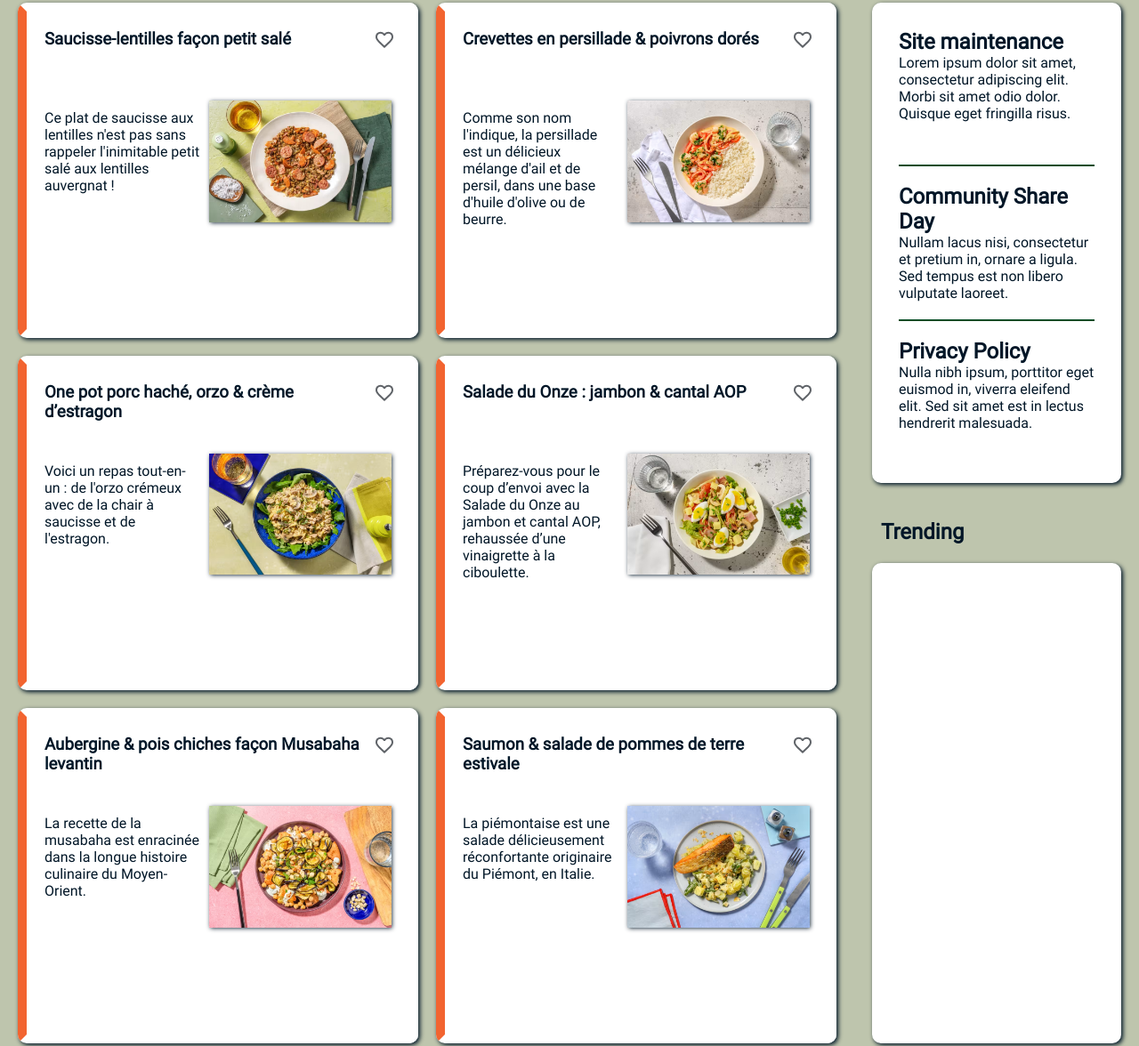
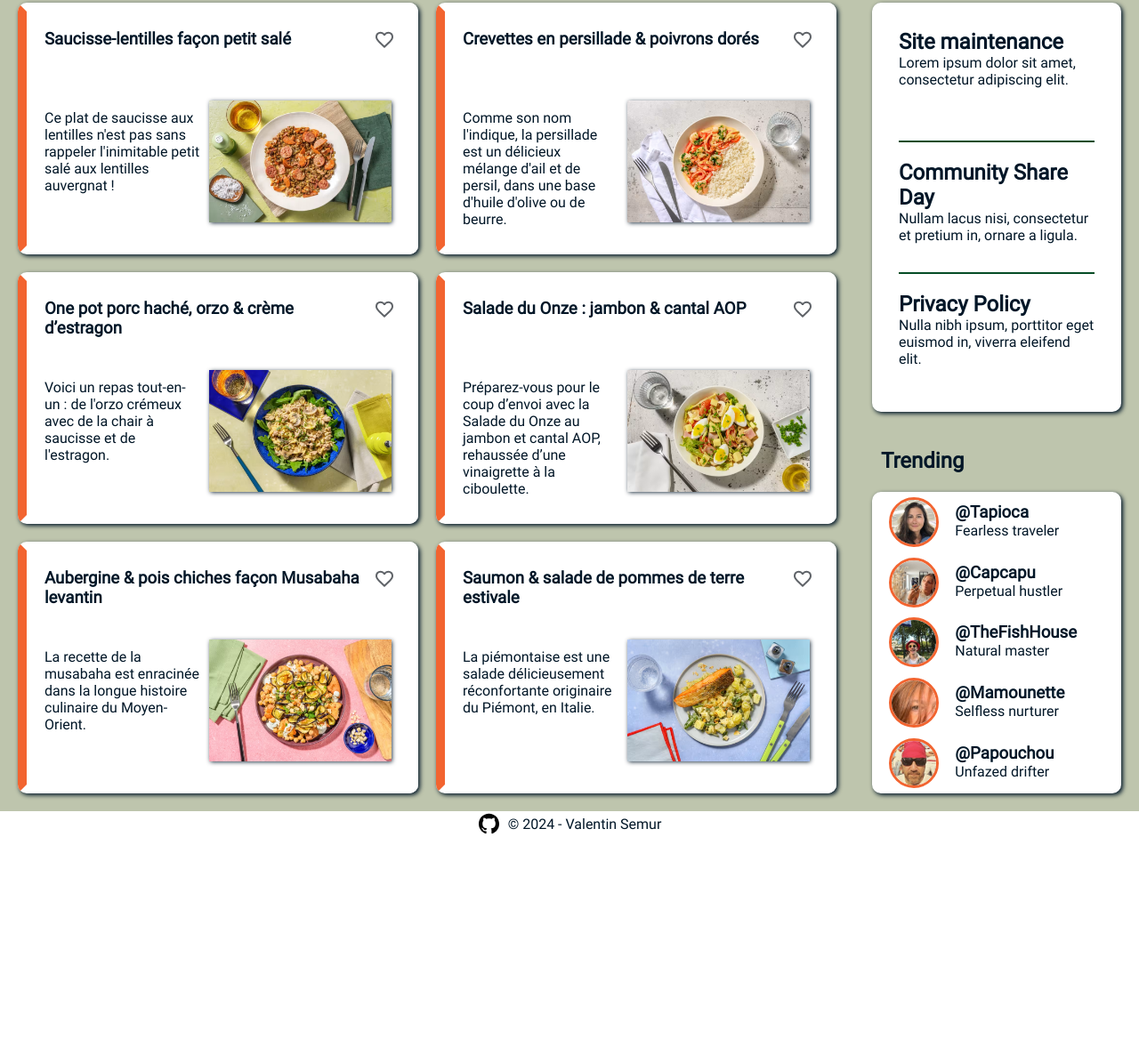
Before and after one commit to Valentin-Semur/odin_projects, a plain HTML site: page index.html in a window 1280 px wide. Shown: the part 259-1435 px from the top of the page at 89% size. After the commit the page ends 1201 px from the top, so only its background shows below. Drawn offline with Linux system fonts and the light colour scheme.

Commit message:
feat: finish webpage

```diff
--- a/index.html
+++ b/index.html
@@ -120,28 +120,57 @@
         <div class="announcements card disposable">
             <div>
                 <h2>Site maintenance</h2>
-                <p>Lorem ipsum dolor sit amet, consectetur adipiscing elit. Morbi sit amet odio dolor. Quisque eget fringilla risus.</p>
+                <p>Lorem ipsum dolor sit amet, consectetur adipiscing elit.</p>
             </div>
             <div class="separator"></div>
             <div>
                 <h2>Community Share Day</h2>
-                <p>Nullam lacus nisi, consectetur et pretium in, ornare a ligula. Sed tempus est non libero vulputate laoreet.</p>
+                <p>Nullam lacus nisi, consectetur et pretium in, ornare a ligula.</p>
             </div>
             <div class="separator"></div>
             <div>
                 <h2>Privacy Policy</h2>
-                <p>Nulla nibh ipsum, porttitor eget euismod in, viverra eleifend elit. Sed sit amet est in lectus hendrerit malesuada.</p>
+                <p>Nulla nibh ipsum, porttitor eget euismod in, viverra eleifend elit.</p>
             </div>
         </div>
         <div class="trending-title title disposable">
             <h2>Trending</h2>
         </div>
         <div class="trending card disposable">
-
+            <div>
+                <img src="img/magali.jpg" alt="magali">
+                <h3>@Tapioca</h3>
+                <p>Fearless traveler</p>
+            </div>
+            <div>
+                <img src="img/capu.jpg" alt="capu">
+                <h3>@Capcapu</h3>
+                <p>Perpetual hustler</p>
+            </div>
+            <div>
+                <img src="img/arthur.jpg" alt="arthur">
+                <h3>@TheFishHouse</h3>
+                <p>Natural master</p>
+            </div>
+            <div>
+                <img src="img/maman.jpg" alt="maman">
+                <h3>@Mamounette</h3>
+                <p>Selfless nurturer</p>
+            </div>
+            <div>
+                <img src="img/papa.jpg" alt="papa">
+                <h3>@Papouchou</h3>
+                <p>Unfazed drifter</p>
+            </div>
         </div>
     </div>
     <div class="footer">
-
+        <a href="https://github.com/Valentin-Semur">
+            <svg aria-hidden="true" height="24" viewBox="0 0 24 24" version="1.1" width="24" data-view-component="true" class="octicon octicon-mark-github">
+            <path d="M12.5.75C6.146.75 1 5.896 1 12.25c0 5.089 3.292 9.387 7.863 10.91.575.101.79-.244.79-.546 0-.273-.014-1.178-.014-2.142-2.889.532-3.636-.704-3.866-1.35-.13-.331-.69-1.352-1.18-1.625-.402-.216-.977-.748-.014-.762.906-.014 1.553.834 1.769 1.179 1.035 1.74 2.688 1.25 3.349.948.1-.747.402-1.25.733-1.538-2.559-.287-5.232-1.279-5.232-5.678 0-1.25.445-2.285 1.178-3.09-.115-.288-.517-1.467.115-3.048 0 0 .963-.302 3.163 1.179.92-.259 1.897-.388 2.875-.388.977 0 1.955.13 2.875.388 2.2-1.495 3.162-1.179 3.162-1.179.633 1.581.23 2.76.115 3.048.733.805 1.179 1.825 1.179 3.09 0 4.413-2.688 5.39-5.247 5.678.417.36.776 1.05.776 2.128 0 1.538-.014 2.774-.014 3.162 0 .302.216.662.79.547C20.709 21.637 24 17.324 24 12.25 24 5.896 18.854.75 12.5.75Z"></path>
+            </svg>
+        </a>
+        <p>© 2024 - Valentin Semur</p>
     </div>
 </body>
 </html>
--- a/styles.css
+++ b/styles.css
@@ -29,7 +29,7 @@
 body {
     height: 100vh;
     display: grid;
-    grid-template: 1fr 6fr 20px / 300px 1fr;
+    grid-template: 1fr 6fr 30px / 300px 1fr;
     grid-template-areas:
         "sidebar header"
         "sidebar main"
@@ -144,7 +144,7 @@ body {
 .main {
     grid-area: main;
     display: grid;
-    grid-template: 50px 1fr 50px 1fr/ 3fr minmax(200px, 1fr);
+    grid-template: 50px 500px 50px 1fr/ 3fr minmax(200px, 1fr);
     grid-template-areas:
         "recipes-title announcements-title"
         "recipes announcements"
@@ -186,6 +186,7 @@ body {
     border-left-color: var(--orange);
     border-width: 10px;
     border-style: solid;
+
 
     box-shadow: 2px 2px 5px 0.1px var(--black);
 }
@@ -239,12 +240,45 @@ body {
 
 .trending {
     grid-area: trending;
+    display: grid;
+    grid-template-rows: repeat(5, 1fr);
 }
 
+.trending div {
+    display: grid;
+    grid-template: 1fr 1fr / 1fr 2fr;
+}
+
+.trending div img {
+    grid-area: 1 / 1 / 3 / 2;
+}
+
+.trending img {
+    border-radius: 50%;
+    border-color: var(--orange);
+    border-width: 3px;
+    border-style: solid;
+    width: 50px;
+    height: 50px;
+    align-self: center;
+    justify-self: center;
+}
+
+.trending h3 {
+    align-self: self-end;
+}
 
 /* FOOTER */
 .footer {
     grid-area: footer;
+    display: flex;
+    justify-content: center;
+    align-items: center;
+    gap: 10px;
+}
+
+.footer a {
+    margin-top: 2px;
 }
 
 
@@ -259,9 +293,8 @@ body {
 
 
 
-
 /* Saw them while reading tutorial and wanted to have a bit of fun */
-@media only screen and (max-width: 1350px) {
+@media only screen and (max-width: 1500px) {
     body {
         grid-template-areas:
             "header header"
@@ -274,7 +307,7 @@ body {
     }
 }
 
-@media only screen and (max-width: 1050px) {
+@media only screen and (max-width: 1100px) {
     .main {
         grid-template-areas:
             "recipes-title ."
```
Also changed, not shown: img/arthur.jpg (added), img/capu.jpg (added), img/magali.jpg (added), img/maman.jpg (added), img/papa.jpg (added).
